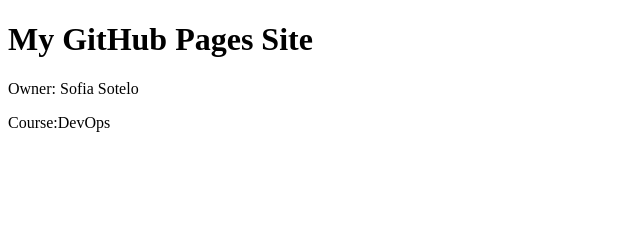
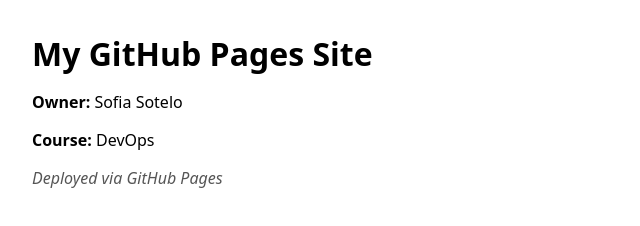
Before and after one commit to naduasotelo/assignment8, a plain HTML site: page docs/index.html in a window 1280 px wide. Shown: the whole page, without its empty margins (0-640 px from the left). Drawn offline with Linux system fonts and the light colour scheme.

Commit message:
Update index.html

```diff
--- a/docs/index.html
+++ b/docs/index.html
@@ -1,9 +1,19 @@
 <!doctype html>
 <html lang="en">
-<meta charset="utf-8">
-<meta name="viewport" content="width=device-width,initial-scale=1">
-<title>My GitHub Pages Site</title>
-<h1>My GitHub Pages Site</h1>
-<p>Owner: Sofia Sotelo</p>
-<p>Course:DevOps</p>
-<p><Deployed via GitHub Pages</p>
+  <head>
+    <meta charset="utf-8">
+    <meta name="viewport" content="width=device-width,initial-scale=1">
+    <title>My GitHub Pages Site</title>
+    <style>
+      body { font-family: system-ui, -apple-system, Segoe UI, Roboto, Arial, sans-serif; margin: 32px; }
+      h1 { margin: 0 0 12px; }
+      .muted { color:#555; }
+    </style>
+  </head>
+  <body>
+    <h1>My GitHub Pages Site</h1>
+    <p><b>Owner:</b> Sofia Sotelo</p>
+    <p><b>Course:</b> DevOps</p>
+    <p class="muted"><i>Deployed via GitHub Pages</i></p>
+  </body>
+</html>
```
